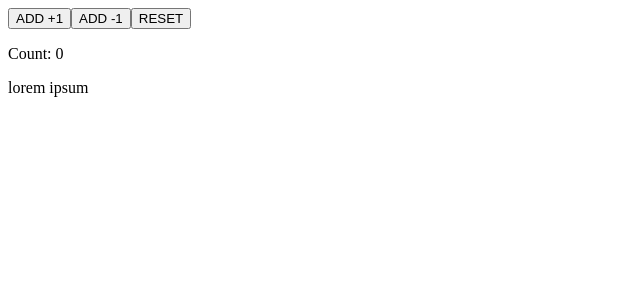
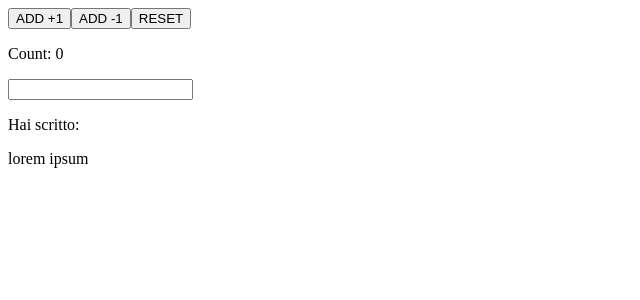
Before and after one commit to Claudiasals/React, a React (Vite) app: page / in a window 1280 px wide. Shown: the top 300 px of the page, without its empty margins (0-640 px from the left). Built offline with nearby package versions, Linux system fonts and the light colour scheme.

Commit message:
Gestire input di testo per aggiornare lo stato

```diff
--- a/src/App.jsx
+++ b/src/App.jsx
@@ -1,12 +1,18 @@
 import Counter from "./Counter";
+import TextInput from "./TextInput";
 
 const App = () => {
+
+
+
   return (
     <>
       <Counter />
+      <TextInput />
       <p>lorem ipsum</p>
     </>
   )
-}
+
+};
 
 export default App;
--- a/src/Counter.jsx
+++ b/src/Counter.jsx
@@ -39,13 +39,13 @@ const Counter = () => {
 
 
     return (
-        <div>
+        <>
             <button onClick={handleClickButton}>ADD +1</button>
             <button onClick={handleClickButton2}>ADD -1</button>
             <button onClick={resetButton}>RESET</button>
+            <p> Count: {count} </p>
 
-            <p> Count: {count} </p>
-        </div>
+        </>
     )
 };
 
--- /dev/null
+++ b/src/TextInput.jsx
@@ -0,0 +1,36 @@
+import { useState } from "react";
+
+const TextInput = () => {
+    const [text, setText] = useState(""); // inizializzo stringa vuota
+
+    const handleInput = (event) => {
+        setText(event.target.value); // aggiorno lo stato con quello che scrivi
+        console.log(event.target.value); // stampo in console il valore
+      };
+/*
+text → è la variabile di stato che contiene il valore attuale (inizialmente "",
+cioè stringa vuota).
+
+setText → è la funzione che modifica quello stato. Non puoi cambiare text direttamente,
+devi sempre passare da setText.
+*/
+
+/*
+---- Cosa succede in setText(event.target.value):
+Quando scrivi dentro un input (<input type="text" />), React ti dà accesso all’evento event:
+event.target → è l’elemento HTML che ha scatenato l’evento, in questo caso l’<input>.
+event.target.value → è il valore attuale dentro la casella di testo (quello che stai digitando).
+*/
+  return (
+    <>
+      <input type="text" value={text} onChange = {handleInput} />
+      <p>Hai scritto: {text}</p>
+    </>
+  )
+}
+// oppure onInput, onChange è l'attributo più corretto per l'input di testo
+// value={text}:
+//questo trasforma l’input in un controlled component → l’input mostra sempre il valore che hai nello stato text.
+
+// <p>Hai scritto: {text}</p> Per vedere subito a schermo quello che digitiamo
+  export default TextInput
```
